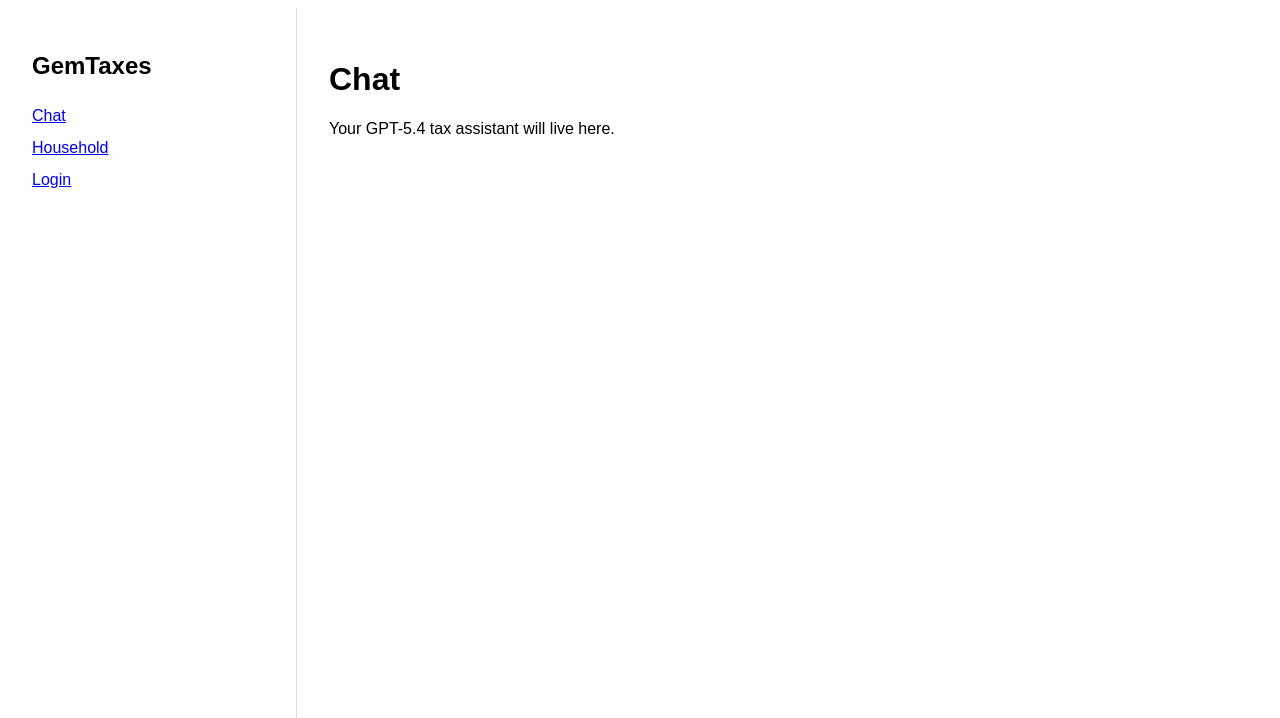
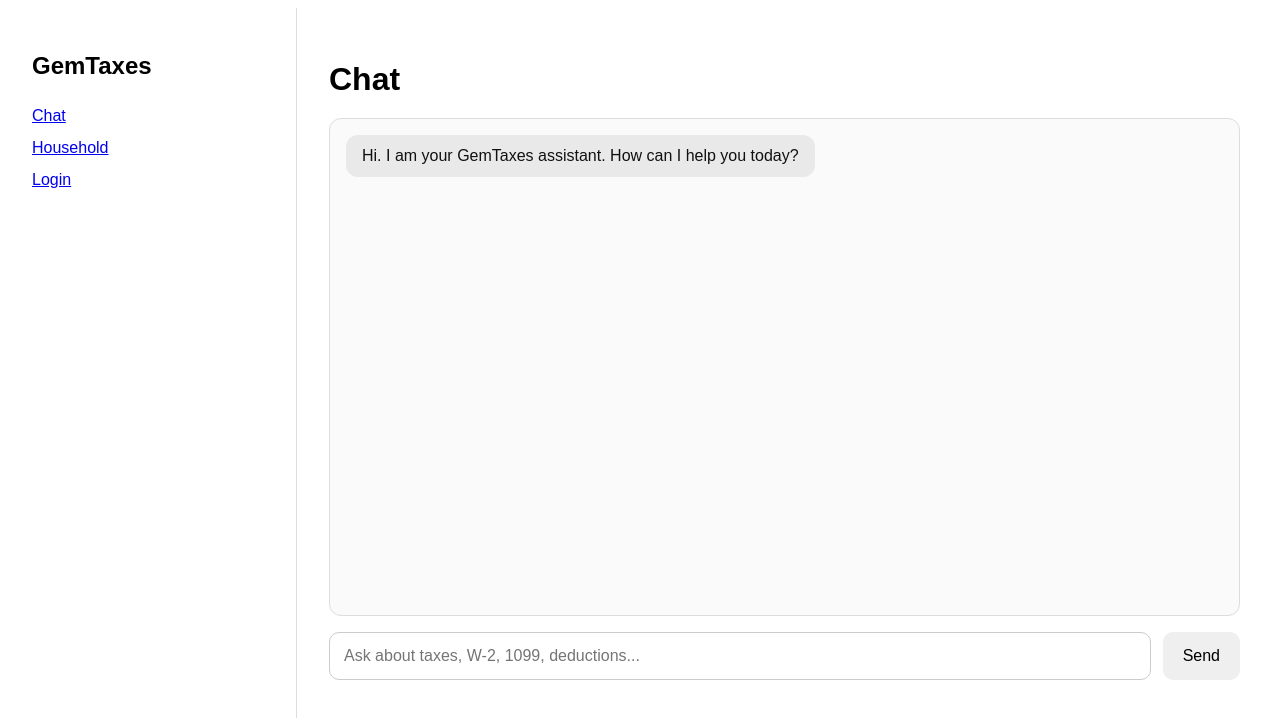
Before and after one commit to infomomtelo-sketch/Gemtaxes-app, a Next.js app: page /chat in a window 1280 px wide. Shown: the top 718 px of the page. Built offline with nearby package versions, Linux system fonts and the light colour scheme.

Commit message:
Update page.js

```diff
--- a/app/(dashbooard)/chat/page.js
+++ b/app/(dashbooard)/chat/page.js
@@ -1,8 +1,94 @@
+'use client'
+
+import { useState } from 'react'
+
 export default function ChatPage() {
+  const [messages, setMessages] = useState([
+    { role: 'assistant', content: 'Hi. I am your GemTaxes assistant. How can I help you today?' }
+  ])
+  const [input, setInput] = useState('')
+
+  function handleSend() {
+    if (!input.trim()) return
+
+    setMessages([
+      ...messages,
+      { role: 'user', content: input },
+      { role: 'assistant', content: 'Message received. GPT-5.4 will be connected here next.' }
+    ])
+    setInput('')
+  }
+
   return (
-    <main>
-      <h1>Chat</h1>
-      <p>Your GPT-5.4 tax assistant will live here.</p>
-    </main>
+    <div style={{ display: 'flex', flexDirection: 'column', height: '80vh' }}>
+      <h1 style={{ marginBottom: '20px' }}>Chat</h1>
+
+      <div
+        style={{
+          flex: 1,
+          border: '1px solid #ddd',
+          borderRadius: '12px',
+          padding: '16px',
+          overflowY: 'auto',
+          background: '#fafafa',
+          marginBottom: '16px'
+        }}
+      >
+        {messages.map((message, index) => (
+          <div
+            key={index}
+            style={{
+              display: 'flex',
+              justifyContent: message.role === 'user' ? 'flex-end' : 'flex-start',
+              marginBottom: '12px'
+            }}
+          >
+            <div
+              style={{
+                maxWidth: '70%',
+                padding: '12px 16px',
+                borderRadius: '12px',
+                background: message.role === 'user' ? '#111' : '#e9e9e9',
+                color: message.role === 'user' ? '#fff' : '#111'
+              }}
+            >
+              {message.content}
+            </div>
+          </div>
+        ))}
+      </div>
+
+      <div style={{ display: 'flex', gap: '12px' }}>
+        <input
+          type="text"
+          value={input}
+          onChange={(e) => setInput(e.target.value)}
+          placeholder="Ask about taxes, W-2, 1099, deductions..."
+          style={{
+            flex: 1,
+            padding: '14px',
+            border: '1px solid #ccc',
+            borderRadius: '10px',
+            fontSize: '16px'
+          }}
+          onKeyDown={(e) => {
+            if (e.key === 'Enter') handleSend()
+          }}
+        />
+
+        <button
+          onClick={handleSend}
+          style={{
+            padding: '14px 20px',
+            border: 'none',
+            borderRadius: '10px',
+            cursor: 'pointer',
+            fontSize: '16px'
+          }}
+        >
+          Send
+        </button>
+      </div>
+    </div>
   )
 }
```
